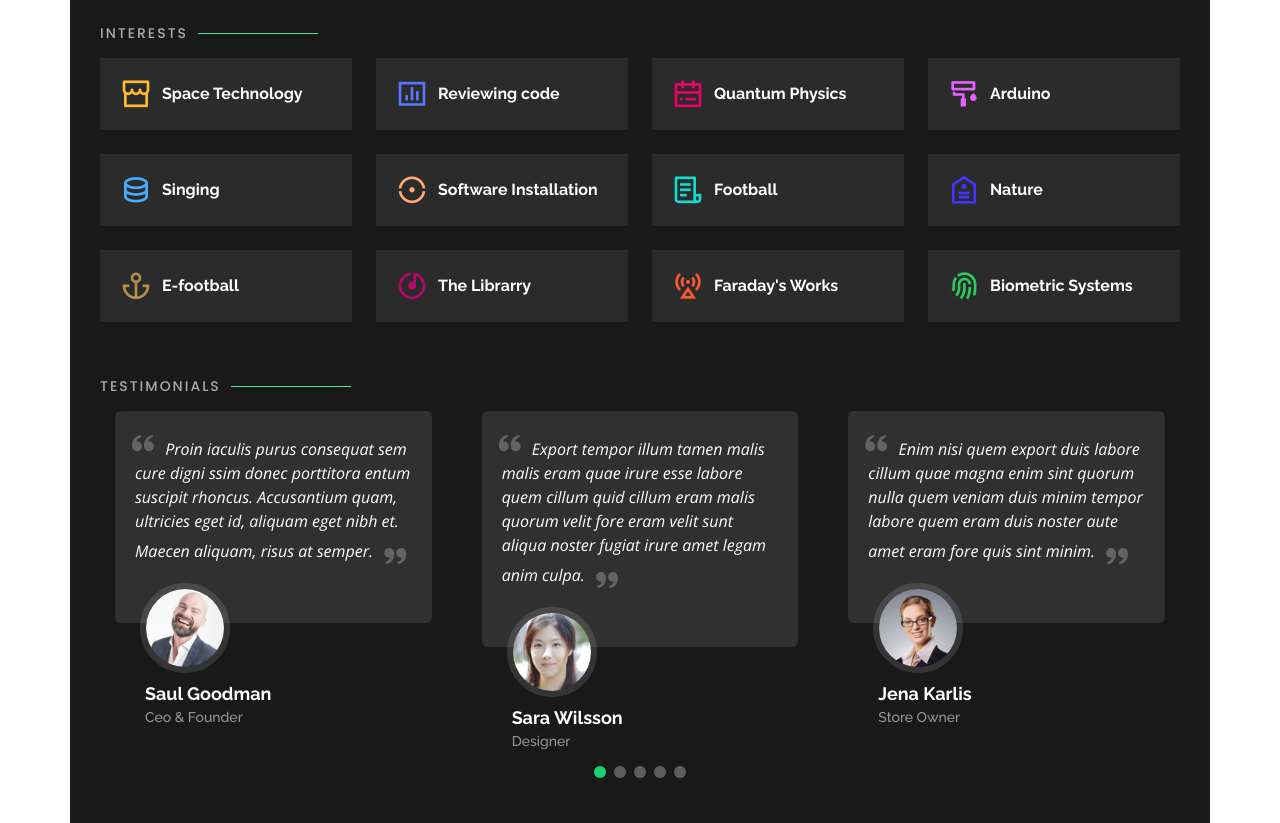
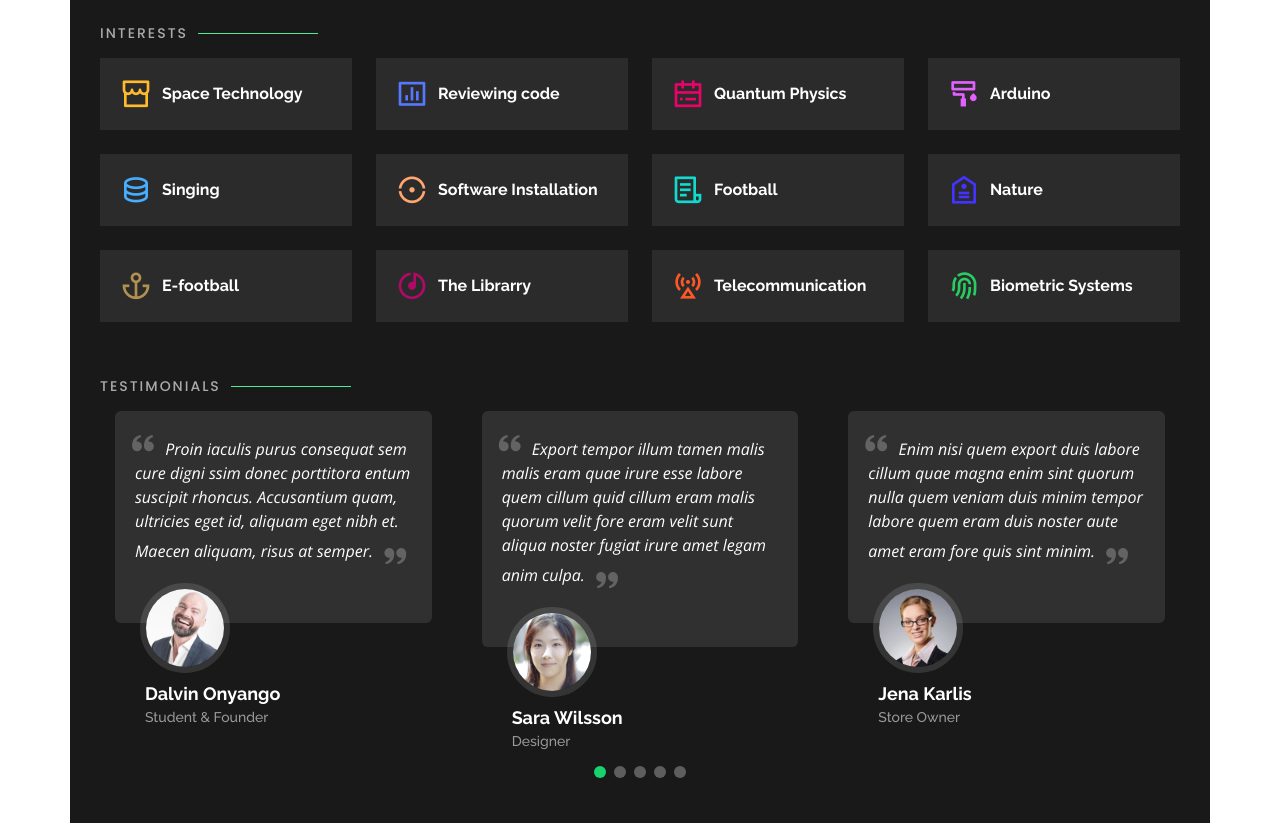
Before and after one commit to amcoolalphonce/django_for_beginners, a Django app: page / in a window 1280 px wide, after a click on "About". Shown: the part 1162-1985 px from the top of the page. Run offline with Django 4.2, Linux system fonts and the light colour scheme; some libraries are stand-ins or nearby versions.

Commit message:
Update index.html

```diff
--- a/templates/index.html
+++ b/templates/index.html
@@ -294,7 +294,7 @@
         <div class="col-lg-3 col-md-4 mt-4">
           <div class="icon-box">
             <i class="ri-base-station-line" style="color: #ff5828;"></i>
-            <h3>Faraday's Works</h3>
+            <h3>Telecommunication</h3>
           </div>
         </div>
         <div class="col-lg-3 col-md-4 mt-4">
@@ -325,8 +325,8 @@
                 <i class="bx bxs-quote-alt-right quote-icon-right"></i>
               </p>
               <img src="{% static 'assets/img/testimonials/testimonials-1.jpg' %}" class="testimonial-img" alt="">
-              <h3>Saul Goodman</h3>
-              <h4>Ceo &amp; Founder</h4>
+              <h3>Dalvin Onyango</h3>
+              <h4>Student  &amp; Founder</h4>
             </div>
           </div><!-- End testimonial item -->
 
```
